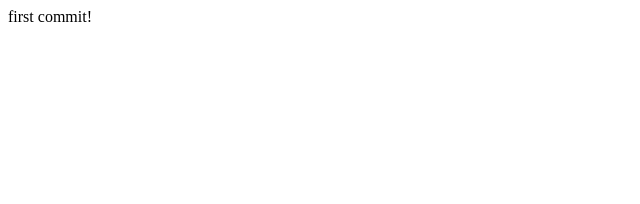
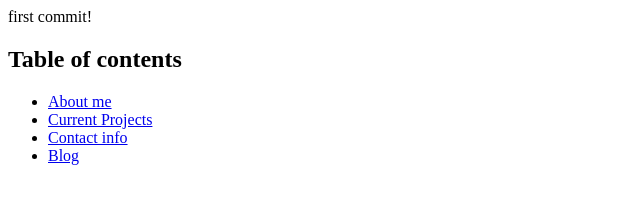
Before and after one commit to AthulMuralidhar/mysite, a plain HTML site: page index.html in a window 1280 px wide. Shown: the whole page, without its empty margins (0-640 px from the left). Drawn offline with Linux system fonts and the light colour scheme.

Commit message:
table of contents

```diff
--- a/index.html
+++ b/index.html
@@ -6,5 +6,20 @@
   </head>
   <body>
     first commit!
+    <h2>Table of contents</h2>
+    <ul>
+      <li><a href="#aboutme">About me</a></li>
+      <li><a href="#currentprojects">Current Projects</a></li>
+      <li><a href="#contactinfo">Contact info</a></li>
+      <li><a href="#blog">Blog</a></li>
+    </ul>
+    <div id="aboutme">
+    </div>
+    <div id="currentprojects">
+    </div>
+    <div id="contactinfo">
+    </div>
+    <div id="blog">
+    </div>
   </body>
 </html>
```
